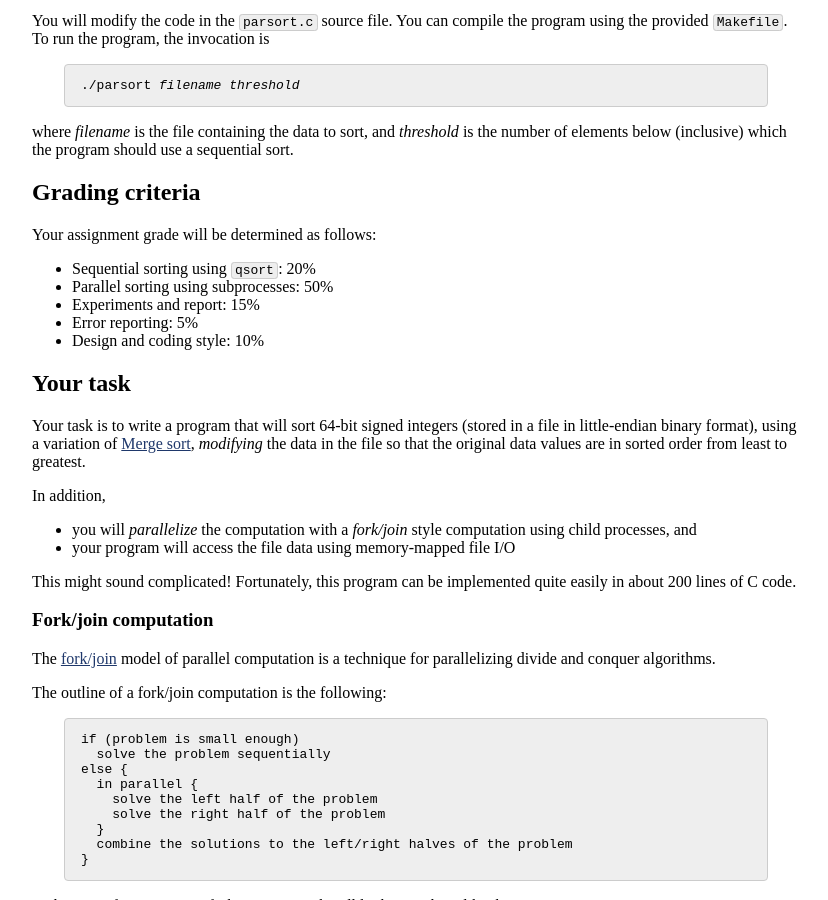
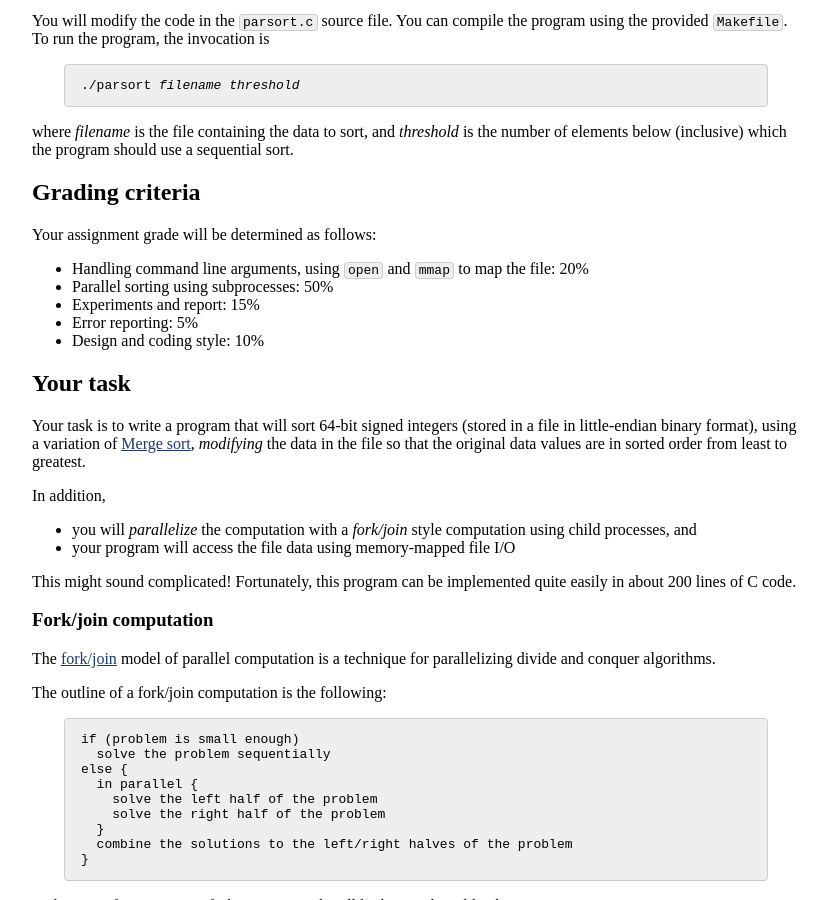
Before and after one commit to jhucsf/fall2023, a Jekyll site: the page built from assign/assign04.md, in a window 1280 px wide and 900 px high, scrolled down 342 px. Shown: the whole window, without its empty margins (224-1052 px from the left). Built offline with Jekyll 4.4.1, drawn with Linux system fonts in a browser that asks for light colours.

Commit message:
updated grading criteria

```diff
--- a/assign/assign04.md
+++ b/assign/assign04.md
@@ -27,7 +27,7 @@ sequential sort.
 
 Your assignment grade will be determined as follows:
 
-* Sequential sorting using `qsort`: 20%
+* Handling command line arguments, using `open` and `mmap` to map the file: 20%
 * Parallel sorting using subprocesses: 50%
 * Experiments and report: 15%
 * Error reporting: 5%
```
